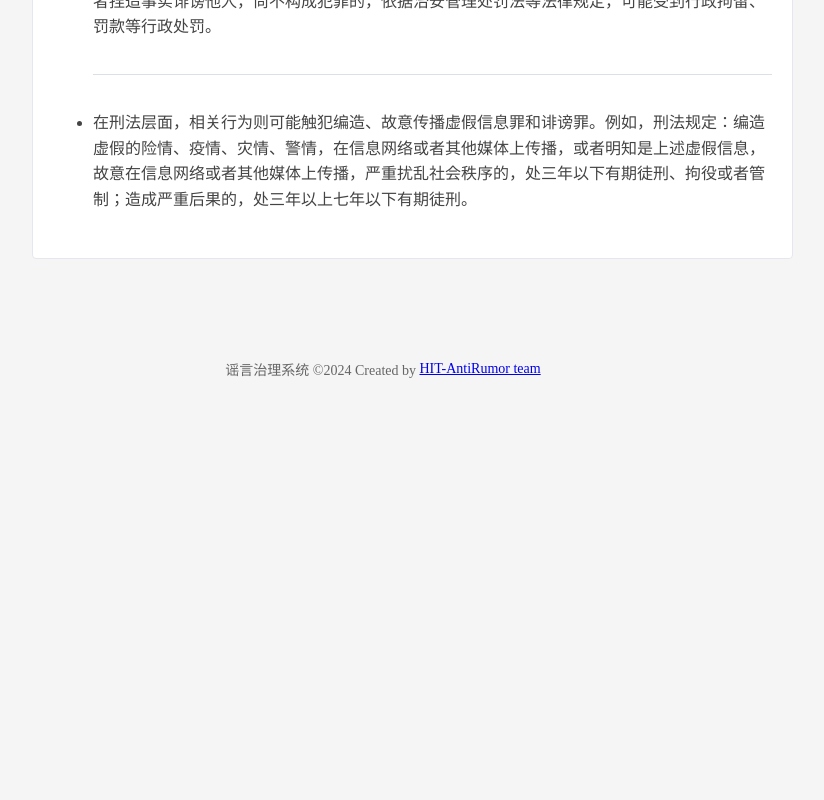
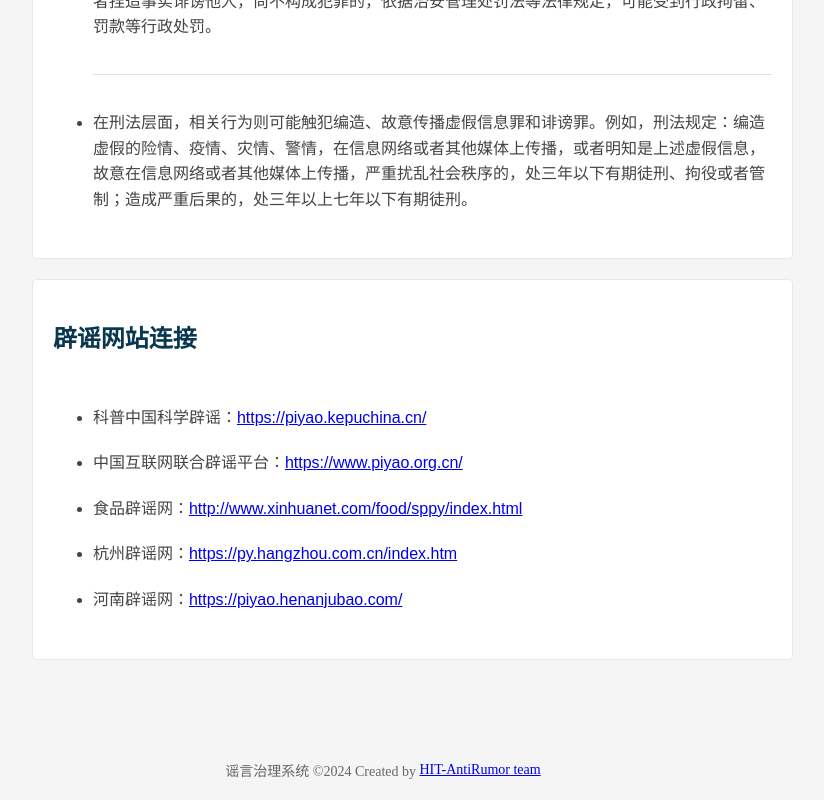
Before and after one commit to hacheyz/AntiRumor, a Vue app in the folder web/frontend/: page /home in a window 1280 px wide. Shown: the part 2068-2868 px from the top of the page, without its empty margins (257-1081 px from the left). Before the commit the page ends 2467 px from the top, so only its background shows below. Built offline with nearby package versions, Linux system fonts and the light colour scheme.

Commit message:
[feat]: add url about piyao website

```diff
--- a/web/frontend/src/views/home/Home.vue
+++ b/web/frontend/src/views/home/Home.vue
@@ -82,6 +82,18 @@ export default {
           </ul>
         </section>
       </el-card>
+      <el-card class="box-card" shadow="hover">
+        <section class="section">
+          <h2 class="sub-header">辟谣网站连接</h2>
+          <ul>
+            <li>科普中国科学辟谣：<a href="https://piyao.kepuchina.cn/">https://piyao.kepuchina.cn/</a></li>
+            <li>中国互联网联合辟谣平台：<a href="https://www.piyao.org.cn/">https://www.piyao.org.cn/</a></li>
+            <li>食品辟谣网：<a href="http://www.xinhuanet.com/food/sppy/index.html">http://www.xinhuanet.com/food/sppy/index.html</a></li>
+            <li>杭州辟谣网：<a href="https://py.hangzhou.com.cn/index.htm">https://py.hangzhou.com.cn/index.htm</a></li>
+            <li>河南辟谣网：<a href="https://piyao.henanjubao.com/">https://piyao.henanjubao.com/</a></li>
+          </ul>
+        </section>
+      </el-card>
     </el-main>
   </el-container>
 </template>
```
